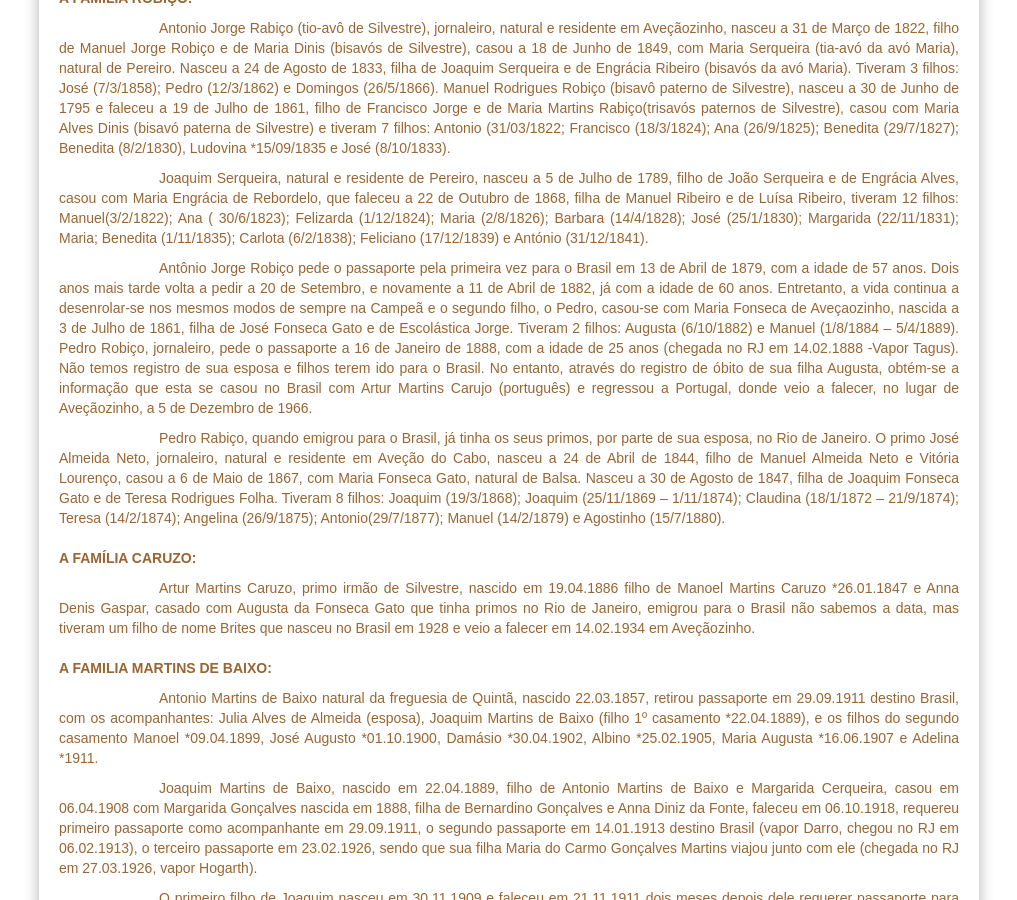
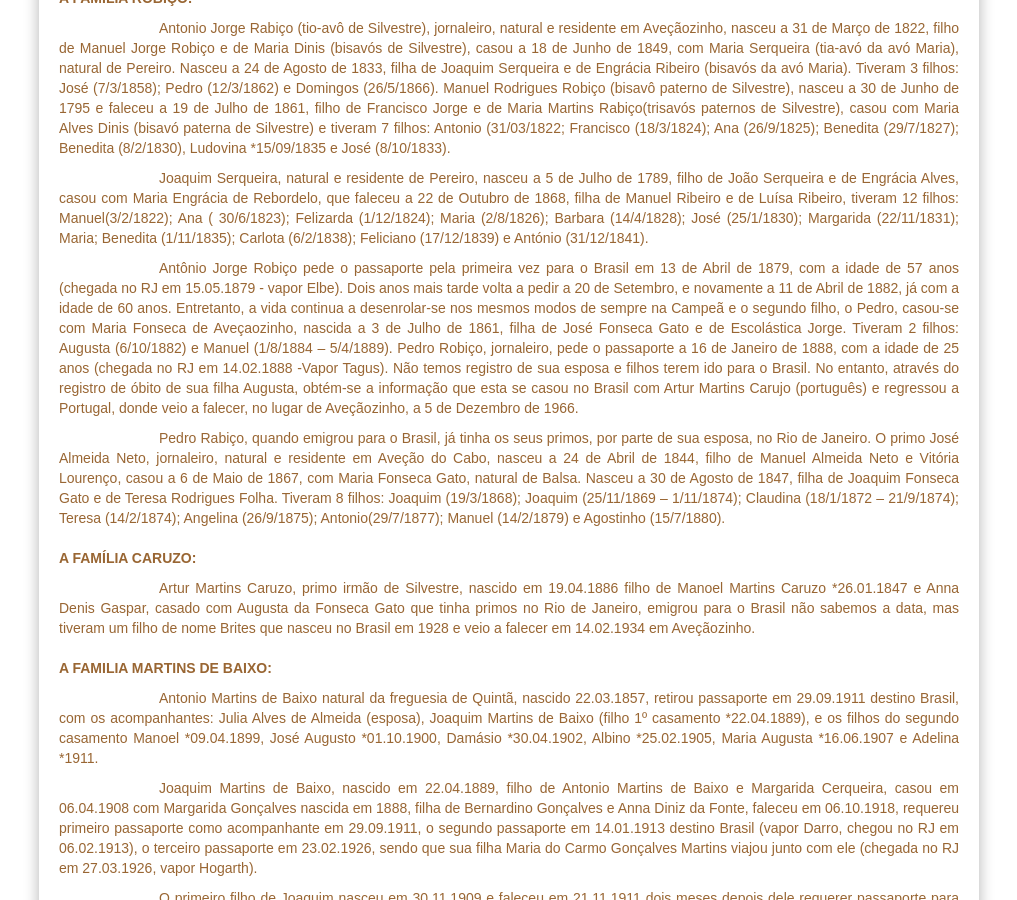
Before and after one commit to claudiovargas1955/claudiovargas1955.github.io, a Jekyll site: the page built from _pages/historia-de-silvestre.html, in a window 1280 px wide and 900 px high, scrolled down 6856 px. Shown: the whole window, without its empty margins (131-1148 px from the left). Built offline with Jekyll 4.4.1, drawn with Linux system fonts in a browser that asks for light colours; some web fonts are replaced.

Commit message:
Update historia-de-silvestre.html

```diff
--- a/_pages/historia-de-silvestre.html
+++ b/_pages/historia-de-silvestre.html
@@ -383,8 +383,8 @@ Ribeiro, tiveram 12 filhos: Manuel(3/2/1822); Ana ( 30/6/1823); Felizarda (1/12/
 (25/1/1830); Margarida (22/11/1831); Maria; Benedita (1/11/1835); Carlota (6/2/1838); Feliciano (17/12/1839) e António (31/12/1841).
 
 <p style="text-indent:100px";/>Antônio Jorge Robiço pede o passaporte pela primeira vez para o Brasil em 13 de Abril de 1879, com a
-idade de 57 anos. Dois anos mais tarde volta a pedir a 20 de Setembro, e novamente a 11 de Abril de 1882,    já com a idade de 60 anos.
-Entretanto, a vida continua a desenrolar-se nos mesmos modos de sempre na Campeã e o segundo    filho, o Pedro, casou-se com Maria
+idade de 57 anos (chegada no RJ em 15.05.1879 - vapor Elbe). Dois anos mais tarde volta a pedir a 20 de Setembro, e novamente a 11 de
+Abril de 1882, já com a idade de 60 anos. Entretanto, a vida continua a desenrolar-se nos mesmos modos de sempre na Campeã e o segundo    filho, o Pedro, casou-se com Maria
 Fonseca de Aveçaozinho, nascida a 3 de Julho de 1861, filha de José Fonseca Gato e    de Escolástica Jorge. Tiveram 2 filhos: Augusta
 (6/10/1882) e Manuel (1/8/1884 – 5/4/1889). Pedro Robiço, jornaleiro, pede o passaporte a 16 de Janeiro de 1888, com a idade de 25
 anos (chegada no RJ em 14.02.1888 -Vapor Tagus). Não temos registro de sua esposa e filhos terem ido    para o Brasil. No entanto,
```
